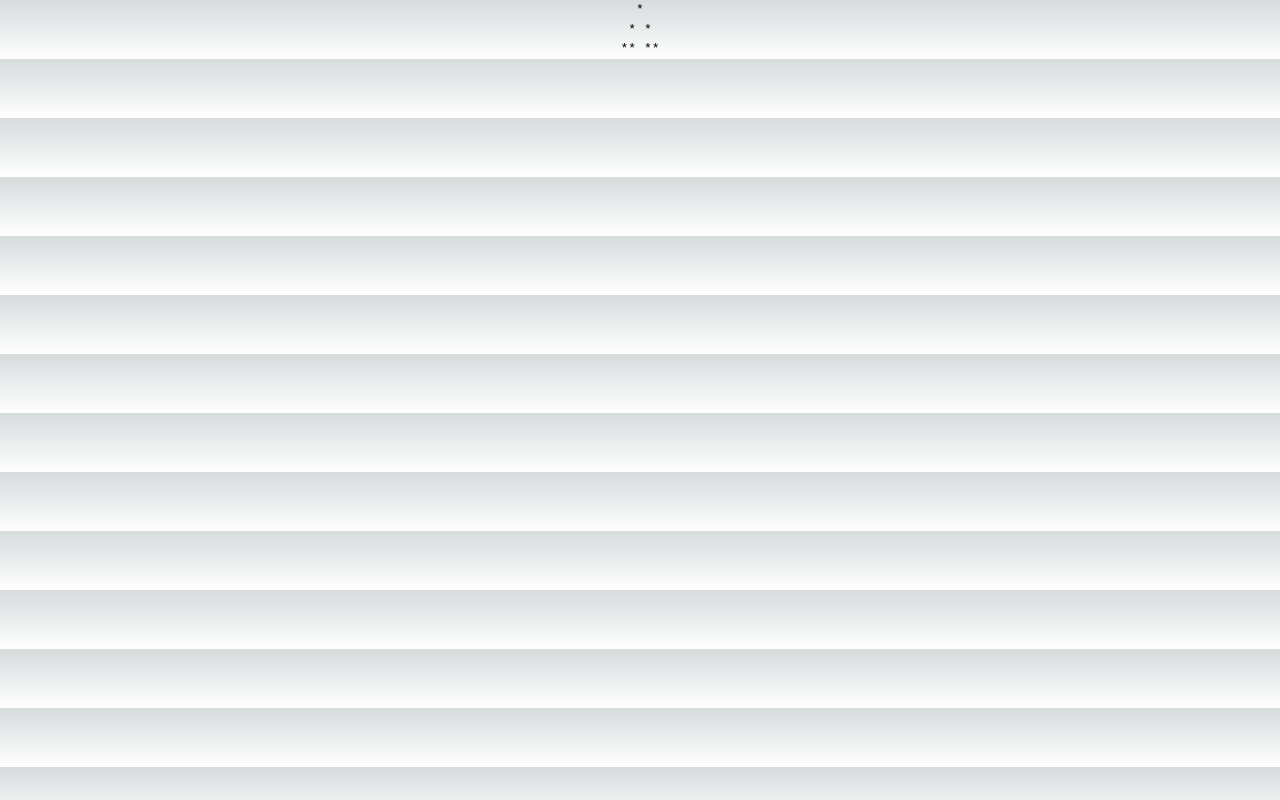
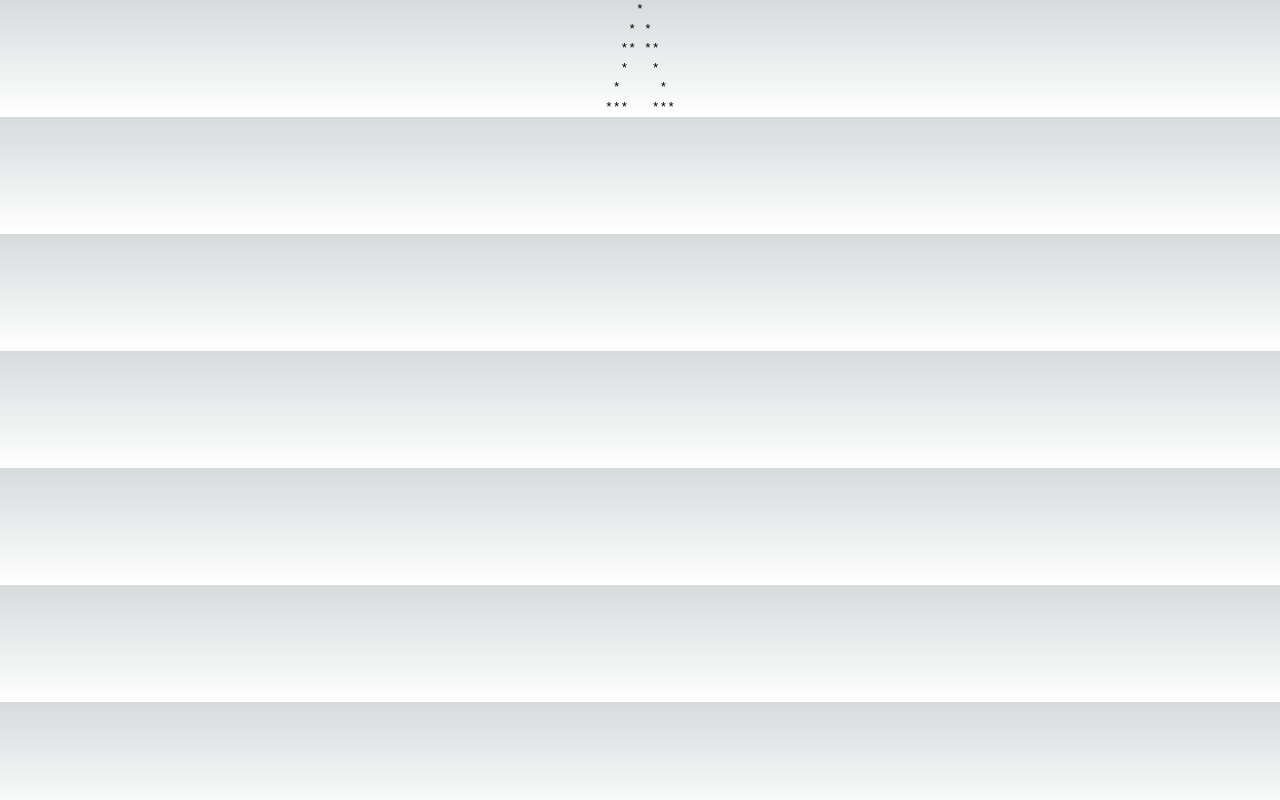
Before and after one commit to honzaKriz/christmas-tree, a Next.js app: page / in a window 1280 px wide. Built offline with nearby package versions, Linux system fonts and the light colour scheme.

Commit message:
second level - lazy solution, but 2 levels will be a minimum; might rework later

```diff
--- a/app/page.tsx
+++ b/app/page.tsx
@@ -6,6 +6,9 @@ const ChristmasTree = () => {
     pattern += '  *  \n';
     pattern += ' * * \n';
     pattern += '** **\n';
+    pattern += '*   *\n';
+    pattern += '*     *\n';
+    pattern += '***   ***\n';
     return pattern;
   };
 
```
